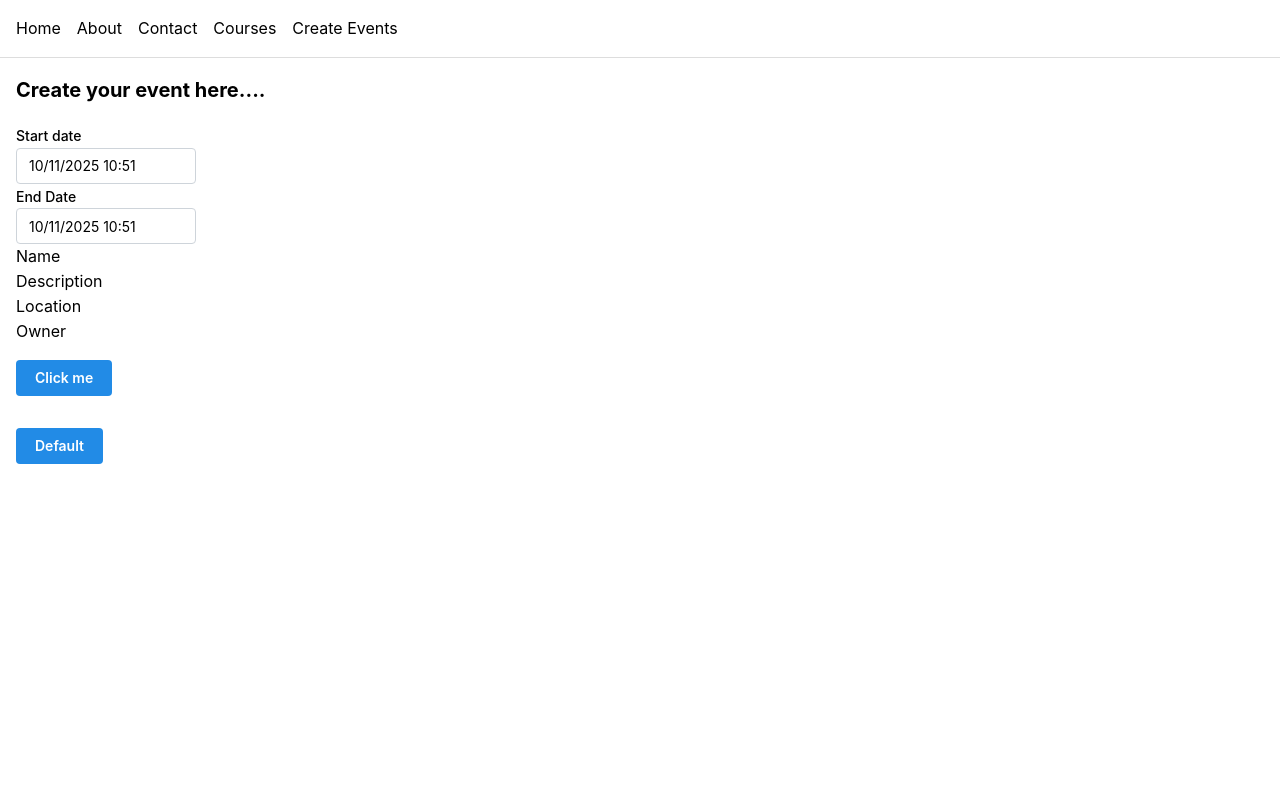
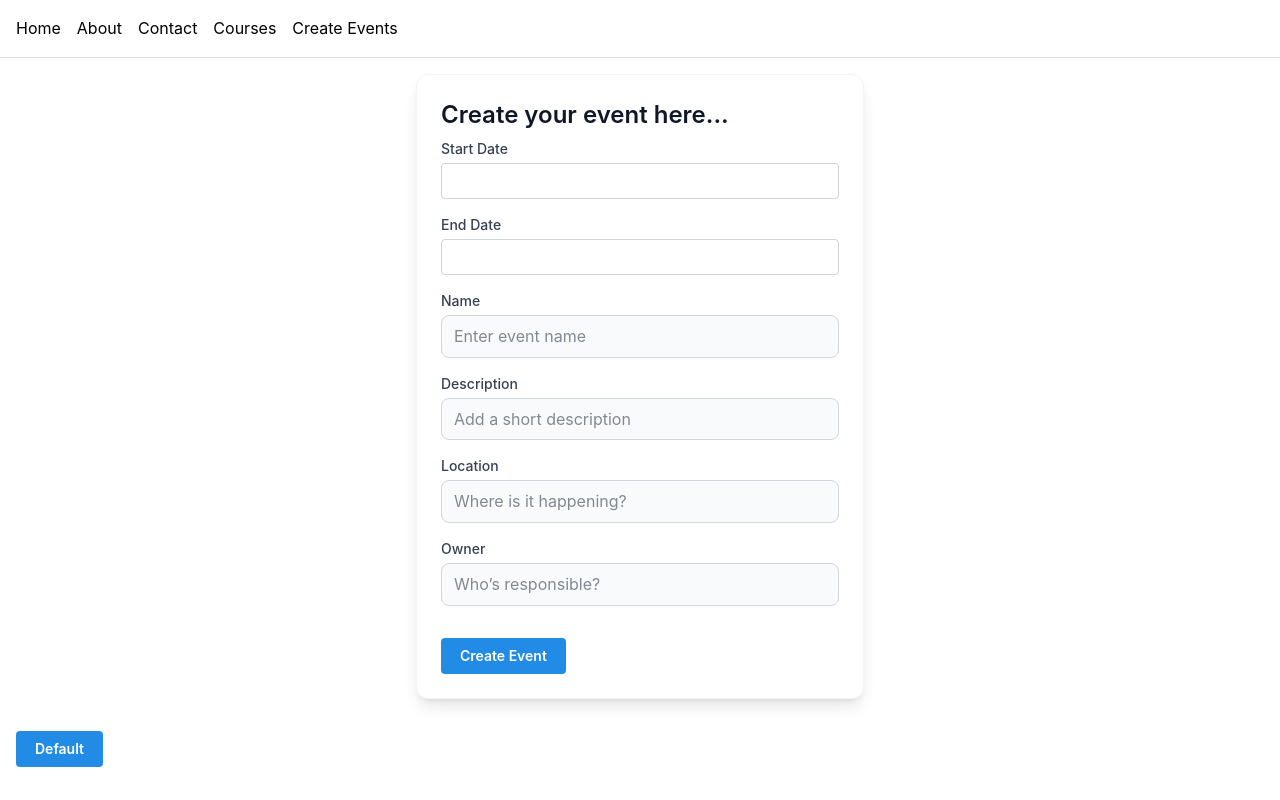
Before and after one commit to pavlaguttesen/flowTre, a Next.js app: page /events/createevent in a window 1280 px wide. Built offline with nearby package versions, Linux system fonts and the light colour scheme.

Commit message:
SomethingBroke

```diff
--- a/app/events/createevent/page.tsx
+++ b/app/events/createevent/page.tsx
@@ -8,8 +8,8 @@ import { DateTimePicker } from "@mantine/dates";
 import { useState } from "react";
 
 export default function CreateEventForm() {
-  const [date, setDate] = useState<Date | null>(new Date());
-  const [endDate, setEndDate] = useState<Date | null>(new Date());
+  const [date, setDate] = useState<Date | null>(null);
+  const [endDate, setEndDate] = useState<Date | null>(null);
   const [name, setName] = useState<string>("");
   const [description, setDescription] = useState<string>("");
   const [location, setLocation] = useState<string>("");
@@ -39,76 +39,116 @@ export default function CreateEventForm() {
   }
 
   return (
-    <form onSubmit={handleSubmit}>
-      <Text size="xl" fw={700} mb="md">
-        Create your event here....
-      </Text>
+    <form
+      onSubmit={handleSubmit}
+      className="max-w-md mx-auto bg-white dark:bg-neutral-900 shadow-lg rounded-xl p-6 space-y-4 border border-gray-100 dark:border-neutral-800"
+    >
+      <h2 className="text-2xl font-semibold text-gray-900 dark:text-gray-100 mb-2">
+        Create your event here...
+      </h2>
 
       {/* Start Time */}
-      <DateTimePicker
-        style={{ width: "180px" }}
-        label="Start date"
-        value={date ? date.toISOString() : null} // or your preferred format
-        onChange={(value) => {
-          setDate(value ? new Date(value) : null);
-        }}
-      />
+      <div>
+        <label className="block text-sm font-medium text-gray-700 dark:text-gray-300 mb-1">
+          Start Date
+        </label>
+        <DateTimePicker
+          className="w-full"
+          value={date ? date.toISOString() : null}
+          onChange={(value) => setDate(value ? new Date(value) : null)}
+        />
+      </div>
 
       {/* End Time */}
-      <DateTimePicker
-        style={{ width: "180px" }}
-        label="End Date"
-        value={endDate ? endDate.toISOString() : null} // or your preferred format
-        onChange={(value) => {
-          setEndDate(value ? new Date(value) : null);
-        }}
-      />
+      <div>
+        <label className="block text-sm font-medium text-gray-700 dark:text-gray-300 mb-1">
+          End Date
+        </label>
+        <DateTimePicker
+          className="w-full"
+          value={endDate ? endDate.toISOString() : null}
+          onChange={(value) => setEndDate(value ? new Date(value) : null)}
+        />
+      </div>
+
       {/* Name */}
       <div>
-        <label htmlFor="name">Name</label>
+        <label
+          htmlFor="name"
+          className="block text-sm font-medium text-gray-700 dark:text-gray-300 mb-1"
+        >
+          Name
+        </label>
         <input
           type="text"
           id="name"
           value={name}
           onChange={(e) => setName(e.target.value)}
+          className="w-full rounded-lg border border-gray-300 dark:border-neutral-700 bg-gray-50 dark:bg-neutral-800 px-3 py-2 text-sm text-gray-900 dark:text-gray-100 focus:outline-none focus:ring-2 focus:ring-indigo-500"
+          placeholder="Enter event name"
         />
       </div>
 
       {/* Description */}
       <div>
-        <label htmlFor="description">Description</label>
+        <label
+          htmlFor="description"
+          className="block text-sm font-medium text-gray-700 dark:text-gray-300 mb-1"
+        >
+          Description
+        </label>
         <input
           type="text"
           id="description"
           value={description}
           onChange={(e) => setDescription(e.target.value)}
+          className="w-full rounded-lg border border-gray-300 dark:border-neutral-700 bg-gray-50 dark:bg-neutral-800 px-3 py-2 text-sm text-gray-900 dark:text-gray-100 focus:outline-none focus:ring-2 focus:ring-indigo-500"
+          placeholder="Add a short description"
         />
       </div>
 
       {/* Location */}
       <div>
-        <label htmlFor="location">Location</label>
+        <label
+          htmlFor="location"
+          className="block text-sm font-medium text-gray-700 dark:text-gray-300 mb-1"
+        >
+          Location
+        </label>
         <input
           type="text"
           id="location"
           value={location}
           onChange={(e) => setLocation(e.target.value)}
+          className="w-full rounded-lg border border-gray-300 dark:border-neutral-700 bg-gray-50 dark:bg-neutral-800 px-3 py-2 text-sm text-gray-900 dark:text-gray-100 focus:outline-none focus:ring-2 focus:ring-indigo-500"
+          placeholder="Where is it happening?"
         />
       </div>
 
       {/* Owner */}
       <div>
-        <label htmlFor="owner">Owner</label>
+        <label
+          htmlFor="owner"
+          className="block text-sm font-medium text-gray-700 dark:text-gray-300 mb-1"
+        >
+          Owner
+        </label>
         <input
           type="text"
           id="owner"
           value={owner}
           onChange={(e) => setOwner(e.target.value)}
+          className="w-full rounded-lg border border-gray-300 dark:border-neutral-700 bg-gray-50 dark:bg-neutral-800 px-3 py-2 text-sm text-gray-900 dark:text-gray-100 focus:outline-none focus:ring-2 focus:ring-indigo-500"
+          placeholder="Who’s responsible?"
         />
       </div>
 
-      <Button className="mt-4" type="submit" variant="filled">
-        Click me
+      <Button
+        type="submit"
+        variant="filled"
+        className="w-full mt-4 bg-indigo-600 hover:bg-indigo-700 text-white font-medium py-2 rounded-lg transition-all"
+      >
+        Create Event
       </Button>
     </form>
   );
```
